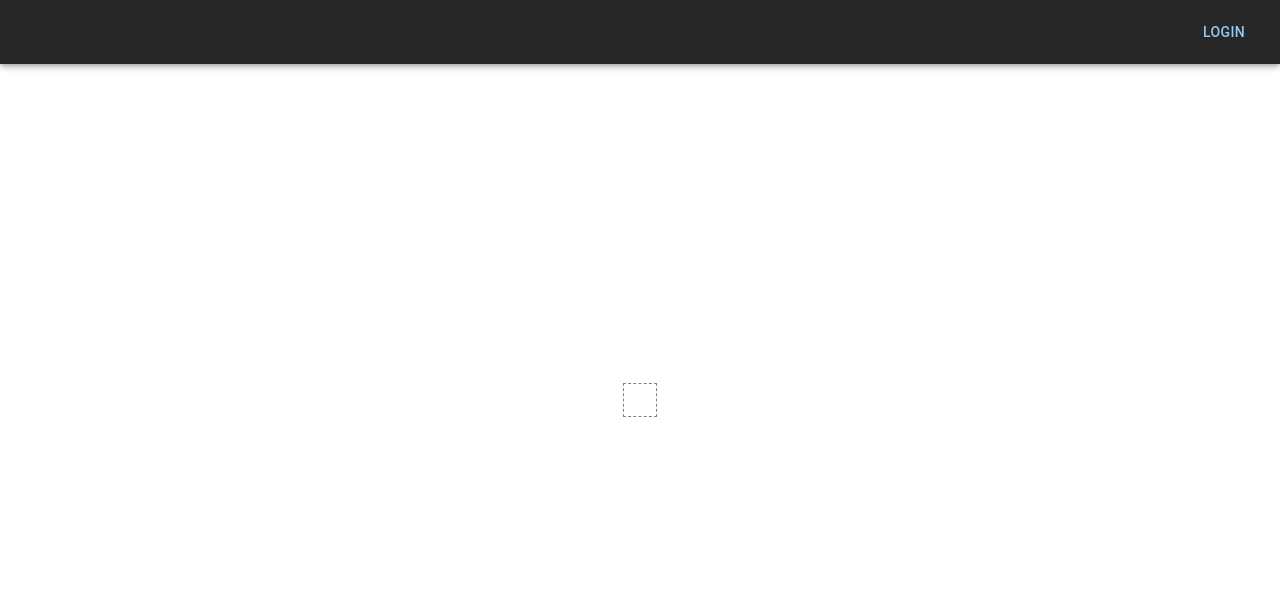
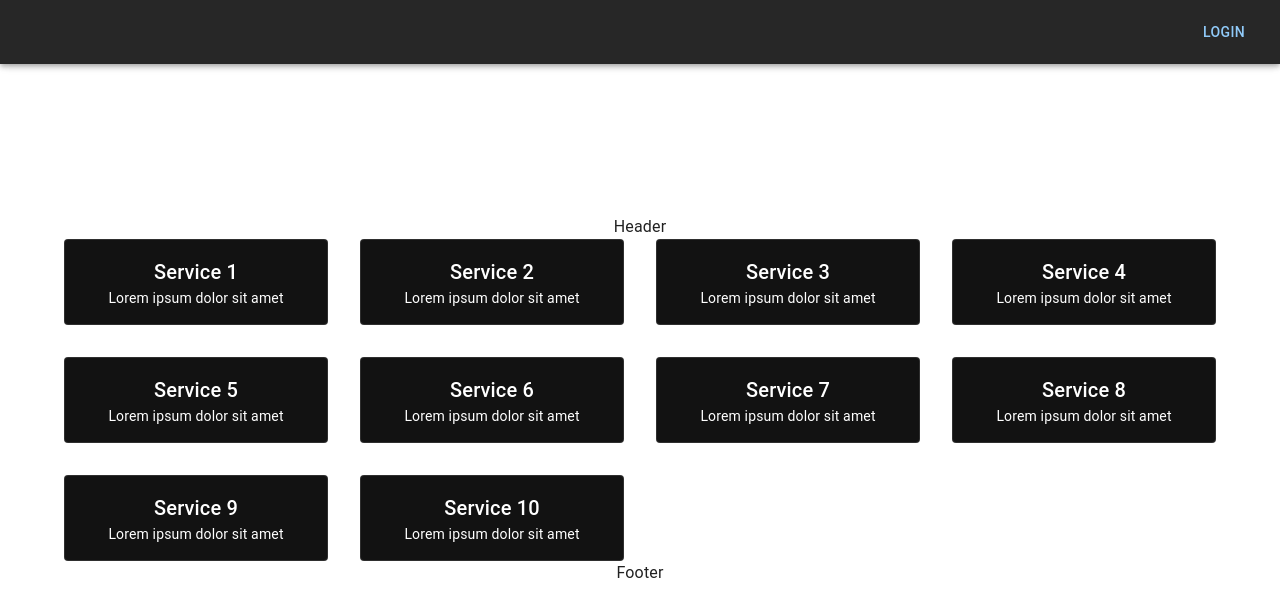
Before and after one commit to ebrotz/kurt-frontend, a React (Vite) app: page / in a window 1280 px wide. Shown: the top 616 px of the page. Built offline with nearby package versions, Linux system fonts and the light colour scheme; some icons are missing.

Commit message:
Rename to services

```diff
--- a/src/App.tsx
+++ b/src/App.tsx
@@ -13,27 +13,23 @@ const theme = createTheme({
 })
 
 function App() {
-	const [currentService, setCurrentService] = React.useState("catalog")
+	const [currentService, setCurrentService] = React.useState("Services")
 
 	const handleDrawerButtonPressed: React.MouseEventHandler<HTMLDivElement> = (event) => {
 		setCurrentService(event.currentTarget.innerText)
 	}
 
 	const services: Map<string, React.ComponentType> = new Map([
-		[ "Services", ServicesContainer ],
-		[ "Deployments", () => (<Typography>Deployments</Typography>) ],
-		[ "Incidents", () => (<Typography>Incidents</Typography>) ],
-		[ "On-Call", () => (<Typography>On-Call</Typography>) ],
+		["Services", ServicesContainer],
+		["Deployments", () => (<Typography>Deployments</Typography>)],
+		["Incidents", () => (<Typography>Incidents</Typography>)],
+		["On-Call", () => (<Typography>On-Call</Typography>)],
 	])
 
 	return (
 		<ThemeProvider theme={theme}>
 			<KurtAppBar drawerItems={Array.from(services.keys())} drawerItemOnClick={handleDrawerButtonPressed} />
-			<Box className='main' sx={{p: 2, border: '1px dashed grey', display: 'flex'}}>
-				{
-					<ActiveView currentView={currentService} views={services} />
-				}
-			</Box>
+			<ActiveView currentView={currentService} views={services} />
 		</ThemeProvider>
 	)
 }
--- a/src/components/ServicesContainer.tsx
+++ b/src/components/ServicesContainer.tsx
@@ -1,4 +1,4 @@
-import { Card, CardActionArea, CardContent, CardHeader, Container, Grid, Typography } from "@mui/material";
+import { Box, Card, CardActionArea, CardContent, CardHeader, Container, Grid, Typography } from "@mui/material";
 
 export default function ServicesContainer() {
 	const stuff = []
@@ -23,13 +23,23 @@ export default function ServicesContainer() {
 		)
 	})
 
+	// TODO Add header buttons
+	// TODO Add footer buttons
 	return (
-		<Grid container spacing={4}>
+		<Container>
+			<Box>
+				<Typography>Header</Typography>
+			</Box>
+			<Grid id="servicesGrid" container spacing={4}>
 				{
 					allCards.map(c => (
 						<Grid size={3}>{c}</Grid>
 					))
 				}
 			</Grid>
+			<Box>
+				<Typography>Footer</Typography>
+			</Box>
+		</Container>
 	)
 }
```
Lines whose indentation alone changed are shown as unchanged.
